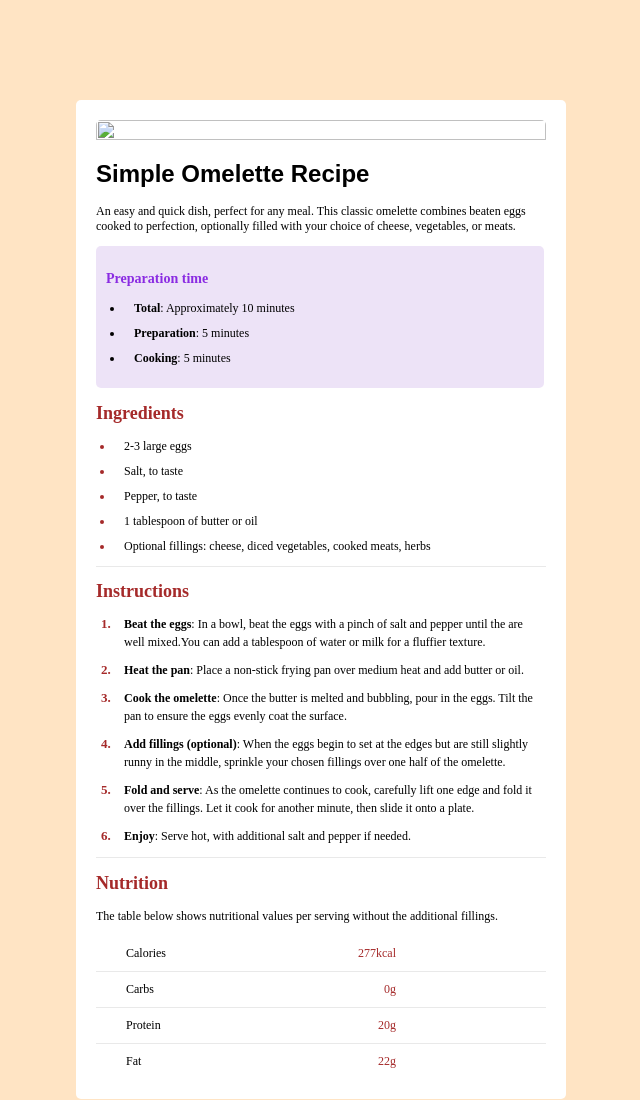
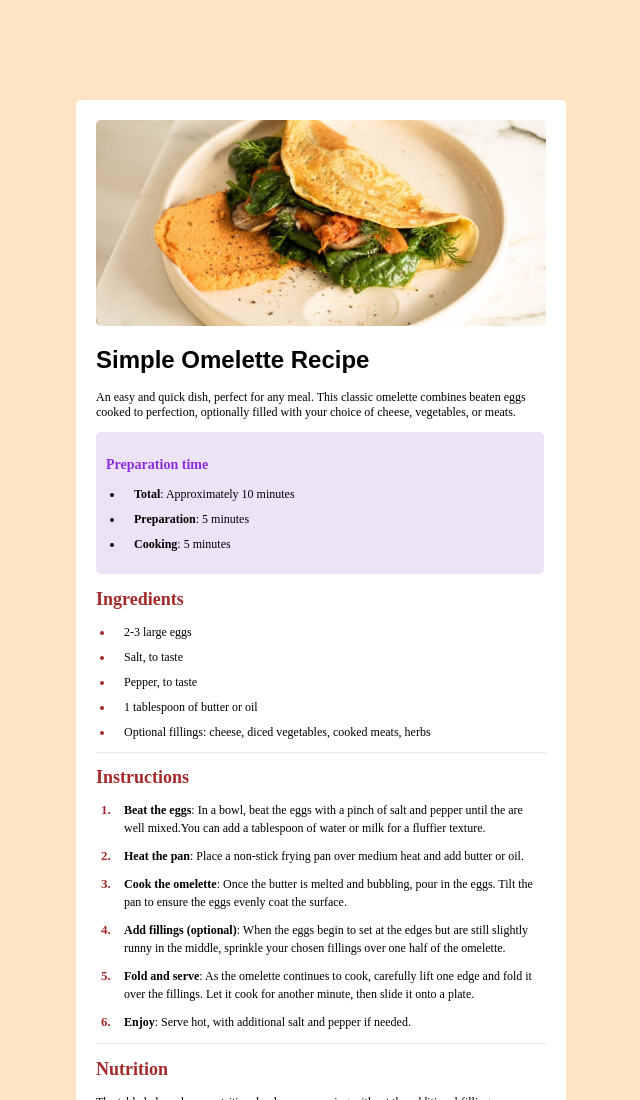
Before and after one commit to Code-x-goal/Simple-recepies, a plain HTML site: page index.html in a window 1280 px wide. Shown: the top 1100 px of the page, without its empty margins (319-959 px from the left). Drawn offline with Linux system fonts and the light colour scheme.

Commit message:
Update index.html

```diff
--- a/index.html
+++ b/index.html
@@ -13,7 +13,7 @@
  </head>
  <body>
    <div class="container">
-      <img src="main/image-omelette.jpeg" alt="">
+      <img src="./image-omelette.jpeg" alt="">
 
       <div class="header">
         <h1>Simple Omelette Recipe</h1>
```
